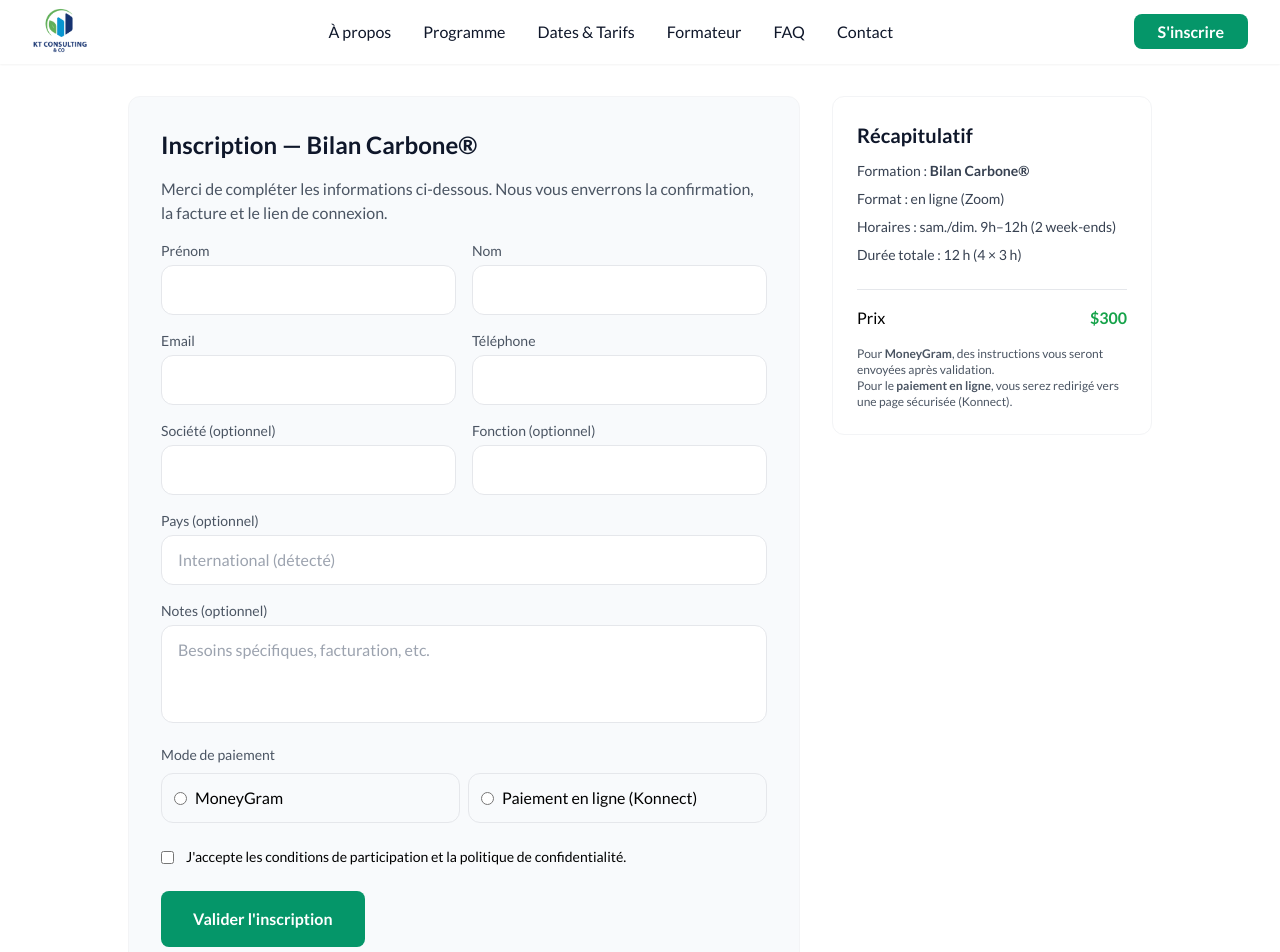
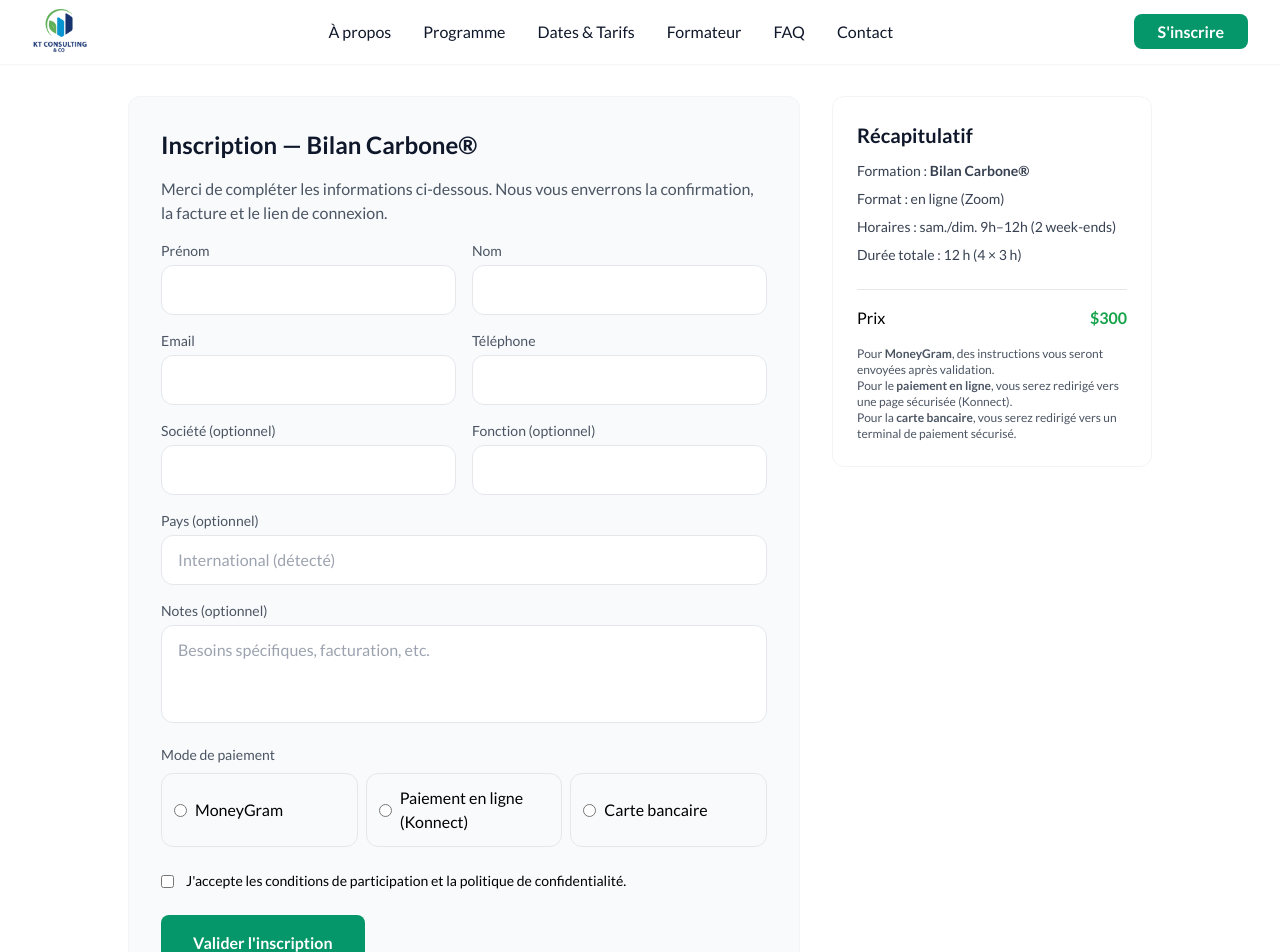
Before and after one commit to Kameltalbi/formations, a React (Vite) app: page /checkout in a window 1280 px wide. Shown: the top 952 px of the page. Built offline with nearby package versions, Linux system fonts and the light colour scheme; no server answers.

Commit message:
Ajout du paiement par carte dans le checkout

```diff
--- a/src/pages/Checkout.tsx
+++ b/src/pages/Checkout.tsx
@@ -183,7 +183,7 @@ export default function Checkout() {
       return <div className="text-sm text-gray-500">Détection de la région…</div>
     }
     return isTN ? (
-      <div className="grid sm:grid-cols-3 gap-2">
+      <div className="grid sm:grid-cols-2 lg:grid-cols-4 gap-2">
         <label className="flex items-center gap-2 border border-gray-200 rounded-xl p-3 cursor-pointer hover:bg-gray-50">
           <input type="radio" name="paymentMethod" value="cash" onChange={handleChange} checked={form.paymentMethod === "cash"} />
           <span>Espèces</span>
@@ -196,9 +196,13 @@ export default function Checkout() {
           <input type="radio" name="paymentMethod" value="cheque" onChange={handleChange} checked={form.paymentMethod === "cheque"} />
           <span>Chèque</span>
         </label>
+        <label className="flex items-center gap-2 border border-gray-200 rounded-xl p-3 cursor-pointer hover:bg-gray-50">
+          <input type="radio" name="paymentMethod" value="card" onChange={handleChange} checked={form.paymentMethod === "card"} />
+          <span>Carte bancaire</span>
+        </label>
       </div>
     ) : (
-      <div className="grid sm:grid-cols-2 gap-2">
+      <div className="grid sm:grid-cols-3 gap-2">
         <label className="flex items-center gap-2 border border-gray-200 rounded-xl p-3 cursor-pointer hover:bg-gray-50">
           <input type="radio" name="paymentMethod" value="moneygram" onChange={handleChange} checked={form.paymentMethod === "moneygram"} />
           <span>MoneyGram</span>
@@ -206,6 +210,10 @@ export default function Checkout() {
         <label className="flex items-center gap-2 border border-gray-200 rounded-xl p-3 cursor-pointer hover:bg-gray-50">
           <input type="radio" name="paymentMethod" value="online" onChange={handleChange} checked={form.paymentMethod === "online"} />
           <span>Paiement en ligne (Konnect)</span>
+        </label>
+        <label className="flex items-center gap-2 border border-gray-200 rounded-xl p-3 cursor-pointer hover:bg-gray-50">
+          <input type="radio" name="paymentMethod" value="card" onChange={handleChange} checked={form.paymentMethod === "card"} />
+          <span>Carte bancaire</span>
         </label>
       </div>
     )
@@ -370,10 +378,12 @@ export default function Checkout() {
                 <div className="mt-4 text-xs text-gray-600">
                   <p>Pour <strong>MoneyGram</strong>, des instructions vous seront envoyées après validation.</p>
                   <p>Pour le <strong>paiement en ligne</strong>, vous serez redirigé vers une page sécurisée (Konnect).</p>
+                  <p>Pour la <strong>carte bancaire</strong>, vous serez redirigé vers un terminal de paiement sécurisé.</p>
                 </div>
               ) : (
                 <div className="mt-4 text-xs text-gray-600">
                   <p>Pour <strong>virement/chèque</strong>, les coordonnées bancaires seront transmises par email.</p>
+                  <p>Pour la <strong>carte bancaire</strong>, vous serez redirigé vers un terminal de paiement sécurisé.</p>
                 </div>
               )}
             </aside>
```
